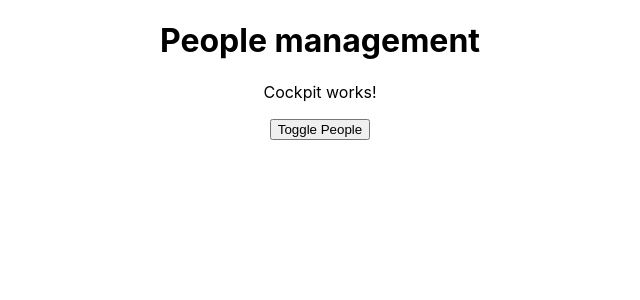
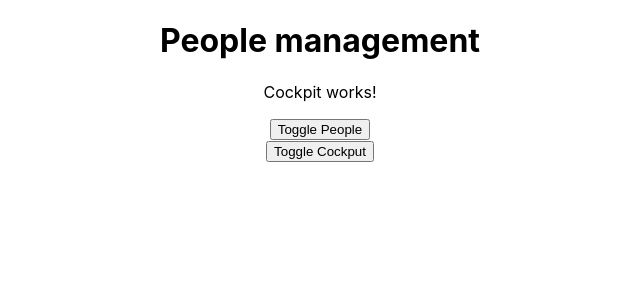
Before and after one commit to dnos29/react-udemy-learn, a React (Create React App) app: page / in a window 1280 px wide. Shown: the top 300 px of the page, without its empty margins (320-960 px from the left). Built offline with nearby package versions, Linux system fonts and the light colour scheme.

Commit message:
useEffect

```diff
--- a/src/Components/Cockpit/Cockpit.js
+++ b/src/Components/Cockpit/Cockpit.js
@@ -1,4 +1,4 @@
-import React from 'react';
+import React, { useEffect } from 'react';
 import classes from './Cockpit.css'
 
 const Cockpit = (props) => {
@@ -13,6 +13,15 @@ const Cockpit = (props) => {
   if(props.people.length <= 1){
     assignedClasses.push(classes.bold)
   }
+
+  useEffect(() => {
+    console.log('[Cockpit.js] useEffect');
+    // return run when unmouted happen
+    return(() => {
+      console.log('[Cockpit.js] clennup');
+    })
+  }, []);
+
   return(
     <div className={classes.cockpit}>
       <h1>{props.title}</h1>
--- a/src/containers/App.js
+++ b/src/containers/App.js
@@ -15,6 +15,7 @@ class App extends Component {
         { id: 3, name: 'Ignis', age: 20 }
       ],
       showPeople: false,
+      showCockpit: true,
     }
     console.log('[App.js] constructor ');
   }
@@ -34,11 +35,11 @@ class App extends Component {
 
   shouldComponentUpdate(nextProps, nextStates){
     console.log('[App.js] shouldComponentUpdate nextProps:', nextProps, 'nextStates:', nextStates);
-    return true;
+    // return true;
   }
 
   componentDidUpdate(prevProps, prevStates){
-    console.log('[App.js] componentDidUpdate prevProps:', prevProps, 'prevStates:', prevStates);
+    // console.log('[App.js] componentDidUpdate prevProps:', prevProps, 'prevStates:', prevStates);
   }
 
   // getSnapshotBeforeUpdate(prevProps, prevStates){
@@ -80,12 +81,14 @@ class App extends Component {
     }
     return (
       <div  className="App">
-        <Cockpit
-          title={this.props.appTitle}
-          showPeople={this.state.showPeople}
-          people={this.state.people}
-          clicked={() => this.toggleShowPeople()}
-        />
+        { this.state.showCockpit ?
+          (<Cockpit
+              title={this.props.appTitle}
+              showPeople={this.state.showPeople}
+              people={this.state.people}
+              clicked={() => this.toggleShowPeople()}
+            />) : null }
+        <button onClick={() => this.setState({showCockpit: !this.state.showCockpit})}>Toggle Cockput</button>
         {people}
       </div>
     )
```
Also changed, not shown: 1 other file (tests, documents, lock files or other folders).
